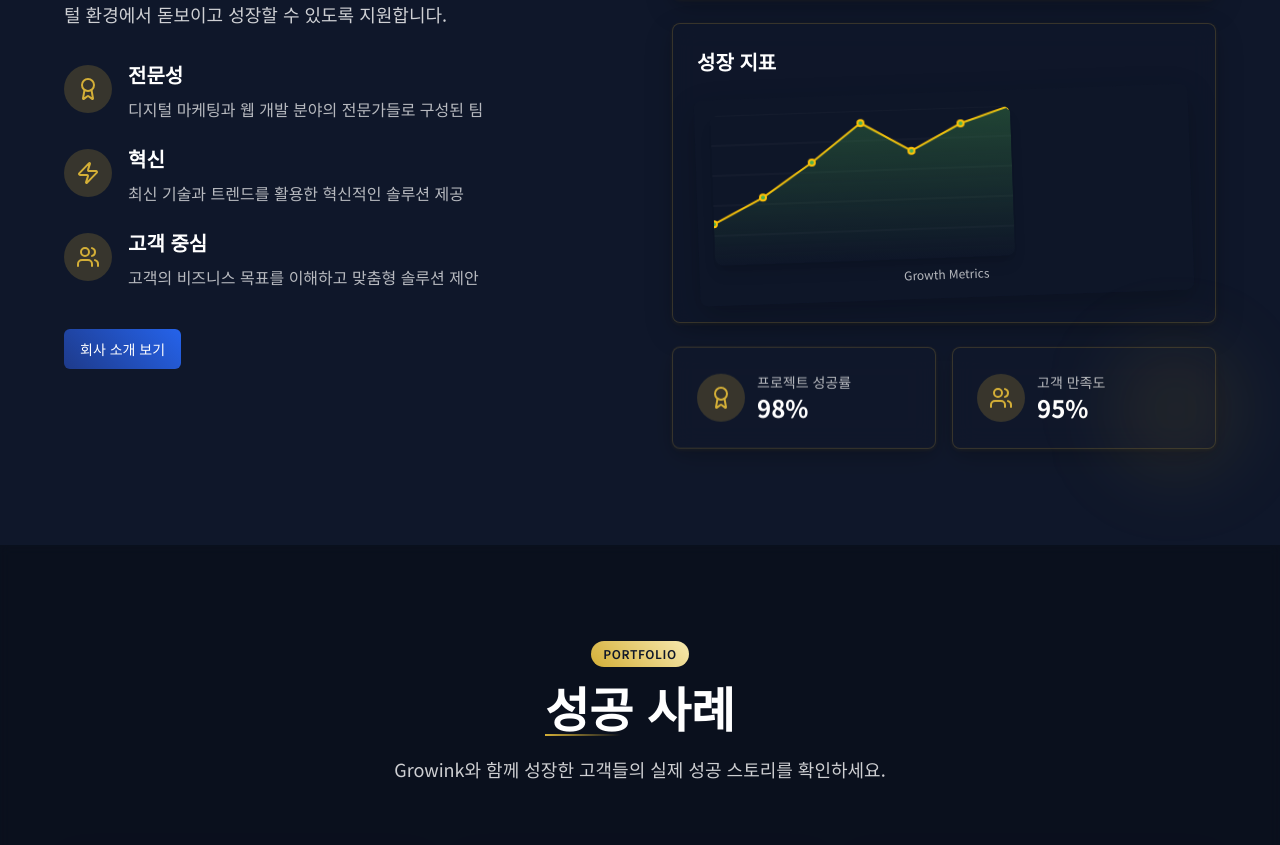
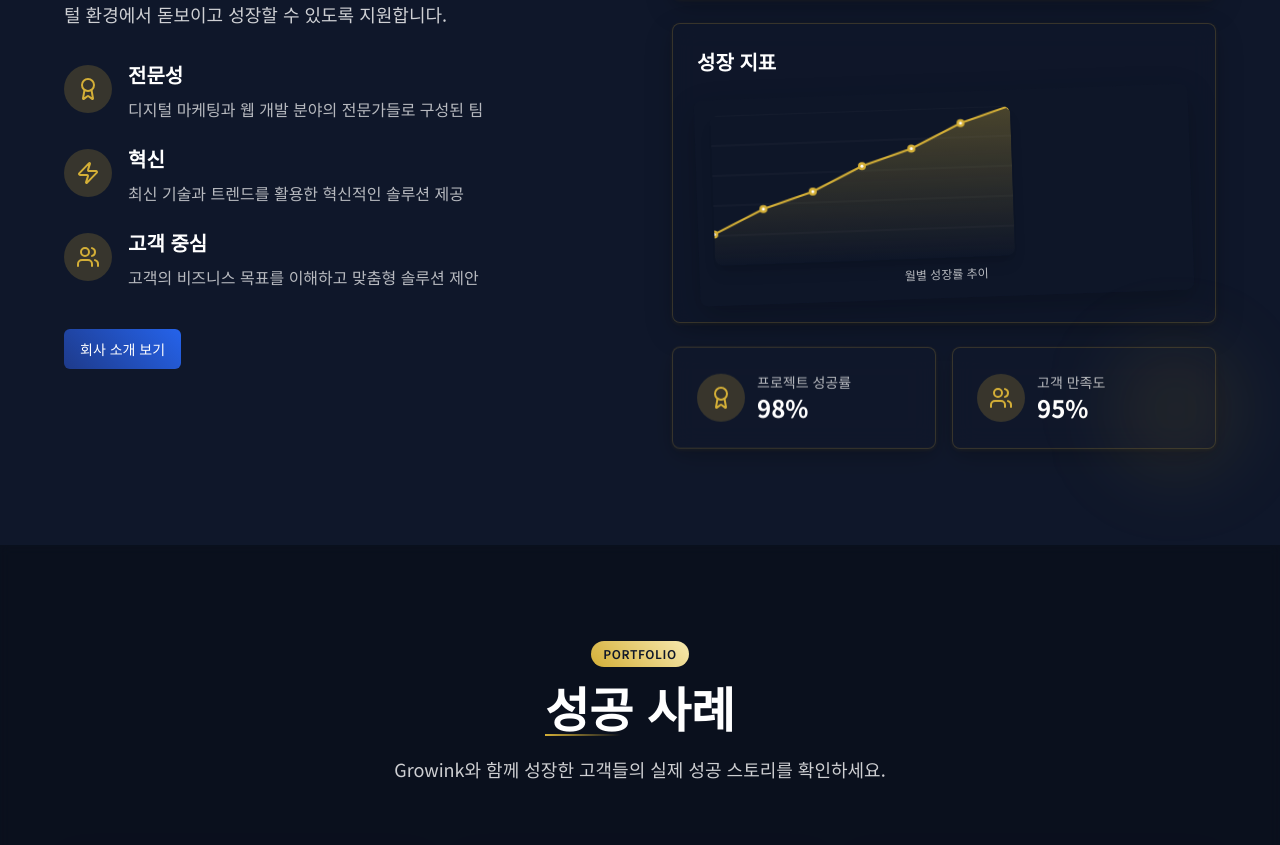
Before and after one commit to SU-OH/growink-landing, a Next.js app: page / in a window 1280 px wide. Shown: the part 2125-2970 px from the top of the page. Built offline with nearby package versions, Linux system fonts and the light colour scheme.

Commit message:
v1
홈 ui 수정

```diff
--- a/components/data-visualization.tsx
+++ b/components/data-visualization.tsx
@@ -15,7 +15,8 @@ export default function DataVisualization() {
     canvas.width = 300
     canvas.height = 150
 
-    const data = [25, 40, 60, 80, 65, 75, 90]
+    // 항상 상승하는 데이터 그래프로 고정
+    const data = [20, 35, 45, 60, 70, 85, 95]
     const maxData = Math.max(...data)
     const dataPoints: { x: number; y: number }[] = []
 
@@ -38,7 +39,7 @@ export default function DataVisualization() {
       }
 
       // Draw data line
-      ctx.strokeStyle = "#FFC107"
+      ctx.strokeStyle = "#D4AF37" // 골드 색상으로 변경
       ctx.lineWidth = 2
       ctx.beginPath()
 
@@ -60,8 +61,8 @@ export default function DataVisualization() {
 
       // Draw gradient under the line
       const gradient = ctx.createLinearGradient(0, 0, 0, canvas.height)
-      gradient.addColorStop(0, "rgba(76, 175, 80, 0.3)")
-      gradient.addColorStop(1, "rgba(76, 175, 80, 0)")
+      gradient.addColorStop(0, "rgba(212, 175, 55, 0.3)") // 골드 색상 그라디언트
+      gradient.addColorStop(1, "rgba(212, 175, 55, 0)")
 
       ctx.fillStyle = gradient
       ctx.beginPath()
@@ -77,43 +78,30 @@ export default function DataVisualization() {
 
       // Draw data points
       dataPoints.forEach((point) => {
-        ctx.fillStyle = "#FFC107"
+        ctx.fillStyle = "#D4AF37" // 골드 색상
         ctx.beginPath()
         ctx.arc(point.x, point.y, 4, 0, Math.PI * 2)
         ctx.fill()
 
-        ctx.fillStyle = "#4CAF50"
+        ctx.fillStyle = "#FFFFFF" // 중앙 점은 흰색으로
         ctx.beginPath()
-        ctx.arc(point.x, point.y, 2, 0, Math.PI * 2)
+        ctx.arc(point.x, point.y, 1.5, 0, Math.PI * 2)
         ctx.fill()
       })
     }
 
     drawChart()
 
-    // Animate data
-    let animationFrame: number
-    let time = 0
-
-    const animate = () => {
-      time += 0.05
-      data[3] = 70 + Math.sin(time) * 15
-      data[5] = 75 + Math.cos(time) * 10
-      drawChart()
-      animationFrame = requestAnimationFrame(animate)
-    }
-
-    animate()
-
+    // 애니메이션 제거, 고정된 그래프 유지
     return () => {
-      cancelAnimationFrame(animationFrame)
+      // 클린업 함수
     }
   }, [])
 
   return (
     <div className="data-viz-container">
       <canvas ref={canvasRef} className="rounded-lg shadow-lg"></canvas>
-      <div className="text-xs text-center mt-2 text-white/70">Growth Metrics</div>
+      <div className="text-xs text-center mt-2 text-white/70">월별 성장률 추이</div>
     </div>
   )
 }
```
Also changed, not shown: 1 other file (tests, documents, lock files or other folders).
